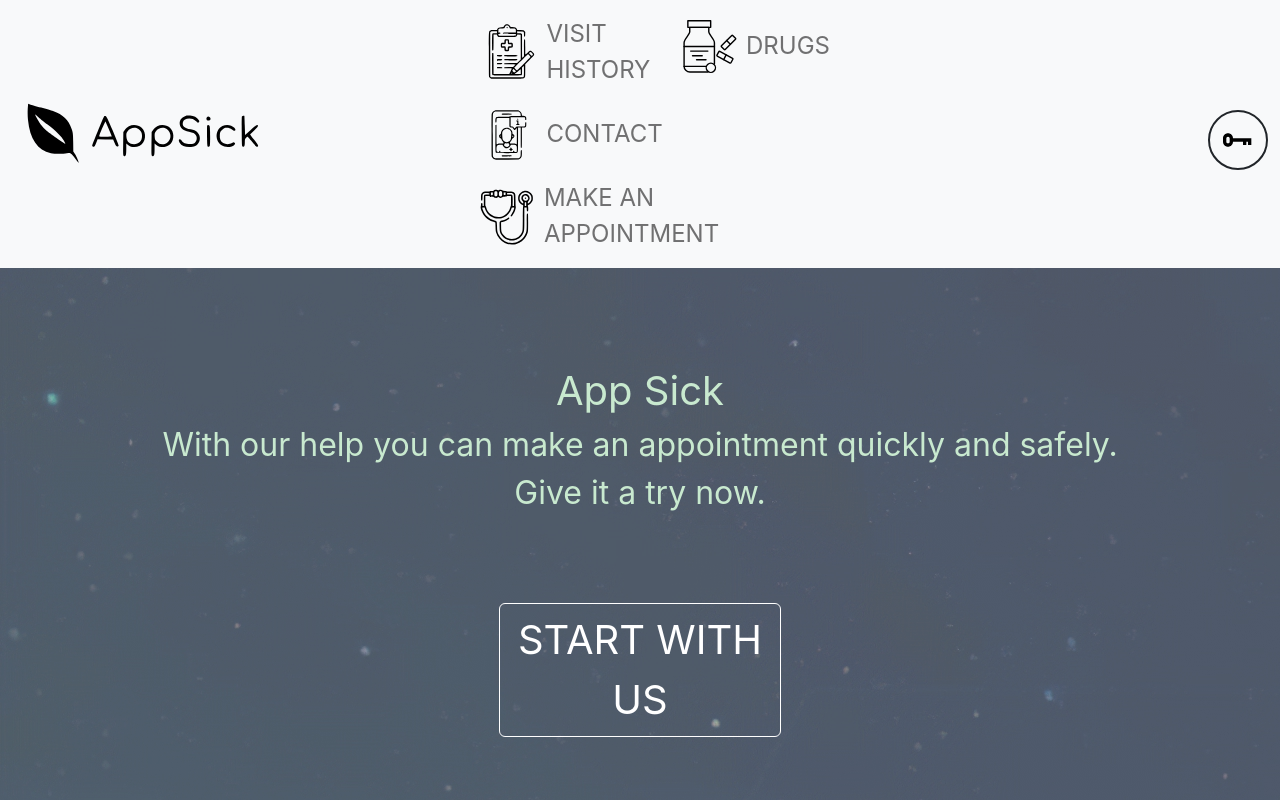
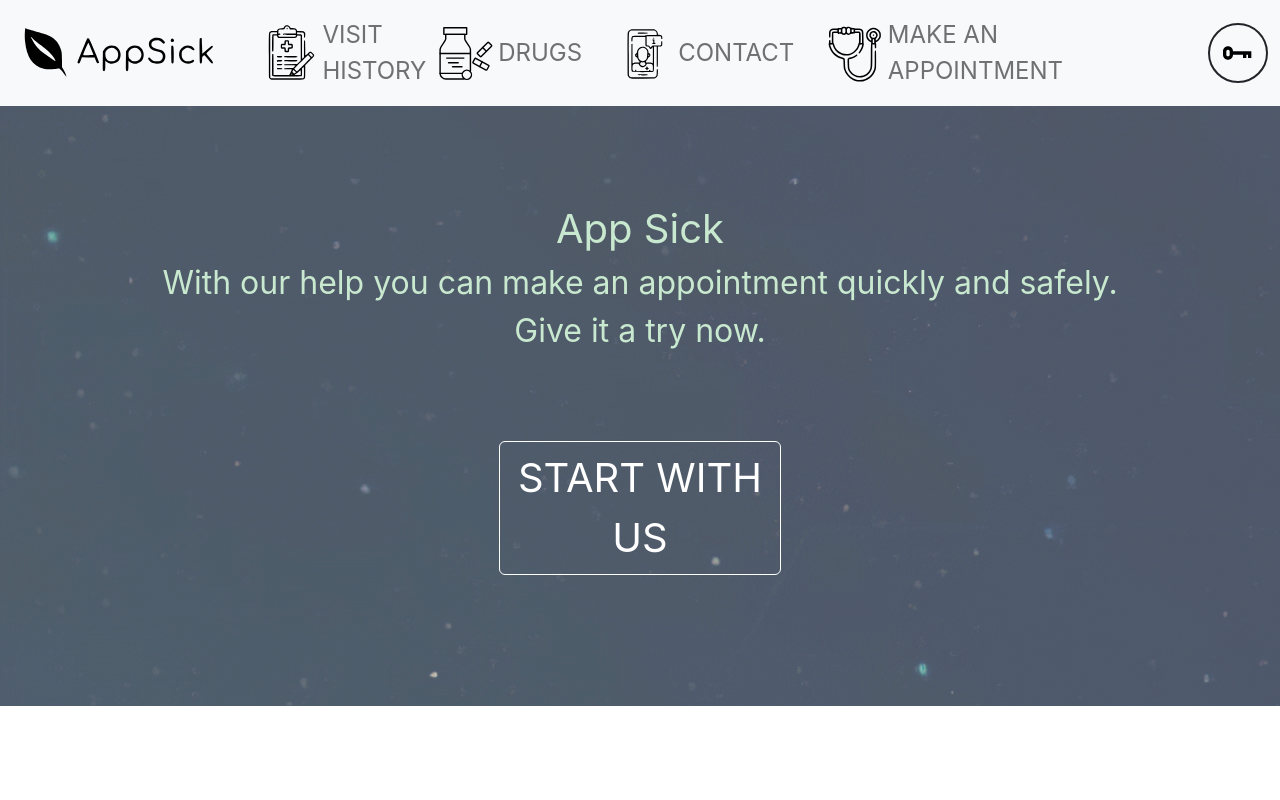
Before and after one commit to OchotaDariusz/appsick-react, a React (Create React App) app: page / in a window 1280 px wide. Shown: the top 800 px of the page. Built offline with nearby package versions, Linux system fonts and the light colour scheme; no server answers.

Commit message:
navbar centered

```diff
--- a/src/components/Navbar/TheNavbar.js
+++ b/src/components/Navbar/TheNavbar.js
@@ -29,77 +29,41 @@ export default function TheNavbar() {
                     </span>
                     <div className="collapse navbar-collapse d-flex justify-content-center" id="navbarNavAltMarkup">
                         <div className="navbar-nav container">
-                            <div className="row">
-                                <div className="col fs-4  mx-2">
+                            <div className="row flex-nowrap align-items-center">
+                                <div className="col fs-4  mx43">
                                     <Link className="nav-link d-flex align-items-center" to={'/visit'}>
-                                        <img className="float-start img-fluid mx-2" src={visit}
-                                             alt="visit"  style={{height: 60}} />
+                                        <img className="float-start img-fluid mx-1" src={visit}
+                                             alt="visit" style={{height: 60}}/>
                                         VISIT HISTORY
                                     </Link>
                                 </div>
-                                <div className="col fs-4 mx-2">
+                                <div className="col fs-4 mx-4">
                                     <Link className="nav-link d-flex align-items-center" to={'#'}>
-                                        <img className="float-start img-fluid mx-2" src={drugs}
-                                             alt="drugs"  style={{height: 60}} />
+                                        <img className="float-start img-fluid mx-1" src={drugs}
+                                             alt="drugs" style={{height: 60}}/>
                                         DRUGS
                                     </Link>
                                 </div>
-                                <div className="col fs-4 mx-2">
+                                <div className="col fs-4 mx-4">
                                     <Link className="nav-link d-flex align-items-center" to={'#'}>
-                                        <img className="float-start img-fluid mx-2" src={contact}
-                                             alt="contact"  style={{height: 60}} />
+                                        <img className="float-start img-fluid mx-1" src={contact}
+                                             alt="contact" style={{height: 60}}/>
                                         CONTACT
                                     </Link>
                                 </div>
-                                <div className="col fs-4 mx-2">
+                                <div className="col fs-4 mx-4">
                                     <Link className="nav-link d-flex align-items-center" to={'/register-visit'}>
-                                        <img className="float-start img-fluid mx-2" src={newVisit} alt="newVisit"  style={{height: 60}} />
+                                        <img className="float-start img-fluid mx-1" src={newVisit} alt="newVisit"
+                                             style={{height: 60}}/>
                                         MAKE AN APPOINTMENT
                                     </Link>
                                 </div>
-                                {/*<ul className="navbar-nav text-black mx-auto">*/}
-                                {/*    <li className="nav-link fs-5 px-5">*/}
-                                {/*        <Link to={'/visit'}>*/}
-                                {/*            <img className="float-start img-fluid mx-2" src={visit}*/}
-                                {/*                 style={{height: 60}}*/}
-                                {/*                 alt="visit"/>*/}
-                                {/*            VISIT <br/>HISTORY*/}
-                                {/*        </Link>*/}
-                                {/*    </li>*/}
-
-                                {/*    <li className="nav-link fs-5 px-5">*/}
-                                {/*        <Link to={'#'}>*/}
-                                {/*            <img className="float-start img-fluid mx-2 " src={drugs}*/}
-                                {/*                 style={{height: 60}}*/}
-                                {/*                 alt="drugs"/>*/}
-                                {/*            DRUGS*/}
-                                {/*        </Link>*/}
-                                {/*    </li>*/}
-
-                                {/*    <li className="nav-link fs-5 px-5">*/}
-                                {/*        <Link to={'#'}>*/}
-                                {/*            <img className="float-start img-fluid mx-2" src={contact}*/}
-                                {/*                 style={{height: 60}}*/}
-                                {/*                 alt="contact"/>*/}
-                                {/*            CONTACT*/}
-                                {/*        </Link>*/}
-                                {/*    </li>*/}
-
-                                {/*    <li className="nav-link fs-5 px-5">*/}
-                                {/*        <Link to={'/register-visit'}>*/}
-                                {/*            <img className="float-start img-fluid mx-2" src={newVisit}*/}
-                                {/*                 style={{height: 60}}*/}
-                                {/*                 alt="newVisit"/>*/}
-                                {/*            MAKE AN <br/>APPOINTMENT*/}
-                                {/*        </Link>*/}
-                                {/*    </li>*/}
-                                {/*</ul>*/}
                             </div>
                         </div>
                     </div>
 
                     <div className="w-100">
-                        <div className="nav-link d-flex justify-content-end pb-5">
+                        <div className="collapse navbar-collapse nav-link d-flex justify-content-end align-items-center">
                             <div
                                 className="menu-login button-login fs-3 text-black border border-dark border-2 rounded-pill p-2 "
                                 role="button">
```
